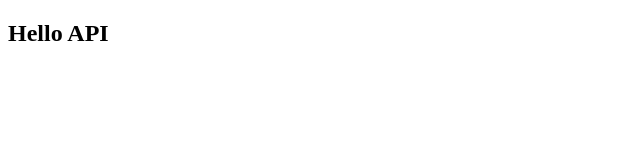
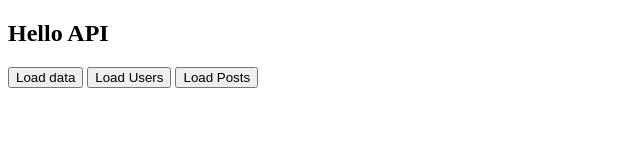
Before and after one commit to shakhawat07/api-intro, a plain HTML site: page index.html in a window 1280 px wide. Shown: the whole page, without its empty margins (0-640 px from the left). Drawn offline with Linux system fonts and the light colour scheme.

Commit message:
api.js added

```diff
--- a/index.html
+++ b/index.html
@@ -10,7 +10,10 @@
 
 <body>
     <h2>Hello API</h2>
-    <script src="js/index.js"></script>
+    <button onclick="loadData()">Load data</button>
+    <button onclick="loadUsers()">Load Users</button>
+    <button onclick="loadPosts()">Load Posts</button>
+    <script src="js/api.js"></script>
 </body>
 
 </html>
--- /dev/null
+++ b/js/api.js
@@ -0,0 +1,18 @@
+function loadData() {
+    fetch('https://jsonplaceholder.typicode.com/todos/1')
+        .then(response => response.json())
+        .then(json => console.log(json))
+}
+function loadUsers() {
+    fetch('https://jsonplaceholder.typicode.com/users')
+        .then(res => res.json())
+        .then(user => displayUsers(user))
+}
+function loadPosts() {
+    fetch('https://jsonplaceholder.typicode.com/posts')
+        .then(res => res.json())
+        .then(data => console.log(data))
+}
+function displayUsers(user) {
+    console.log(user);
+}
```
Also changed, not shown: js/json.js (renamed from js/index.js).
